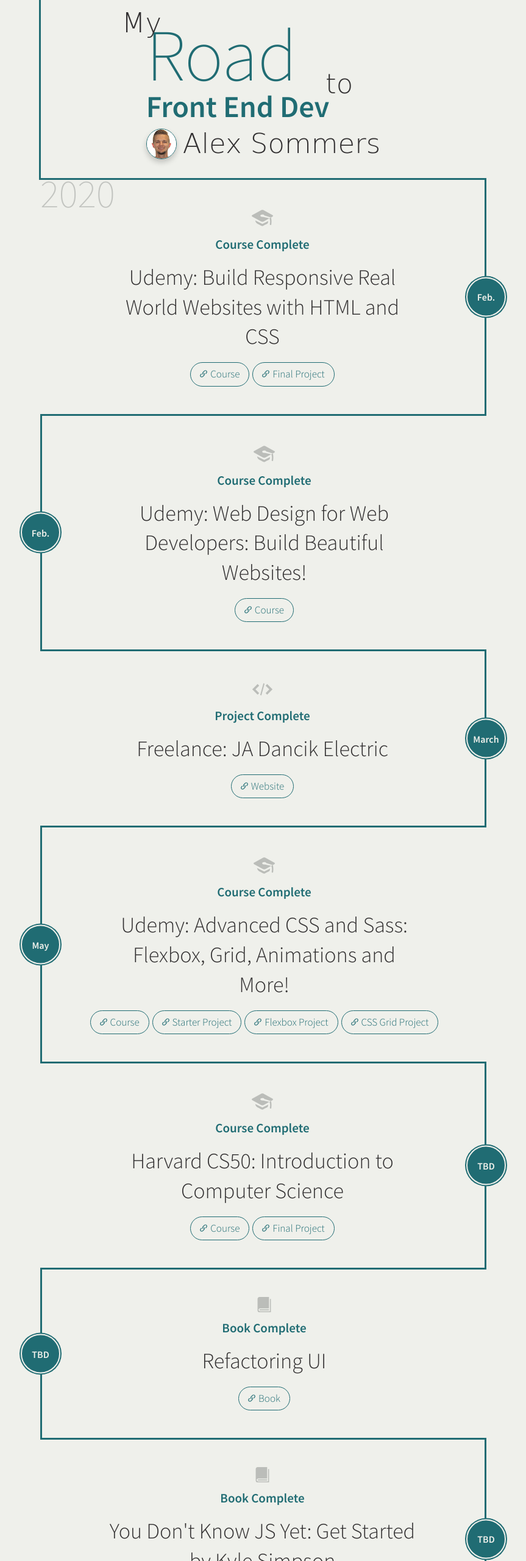
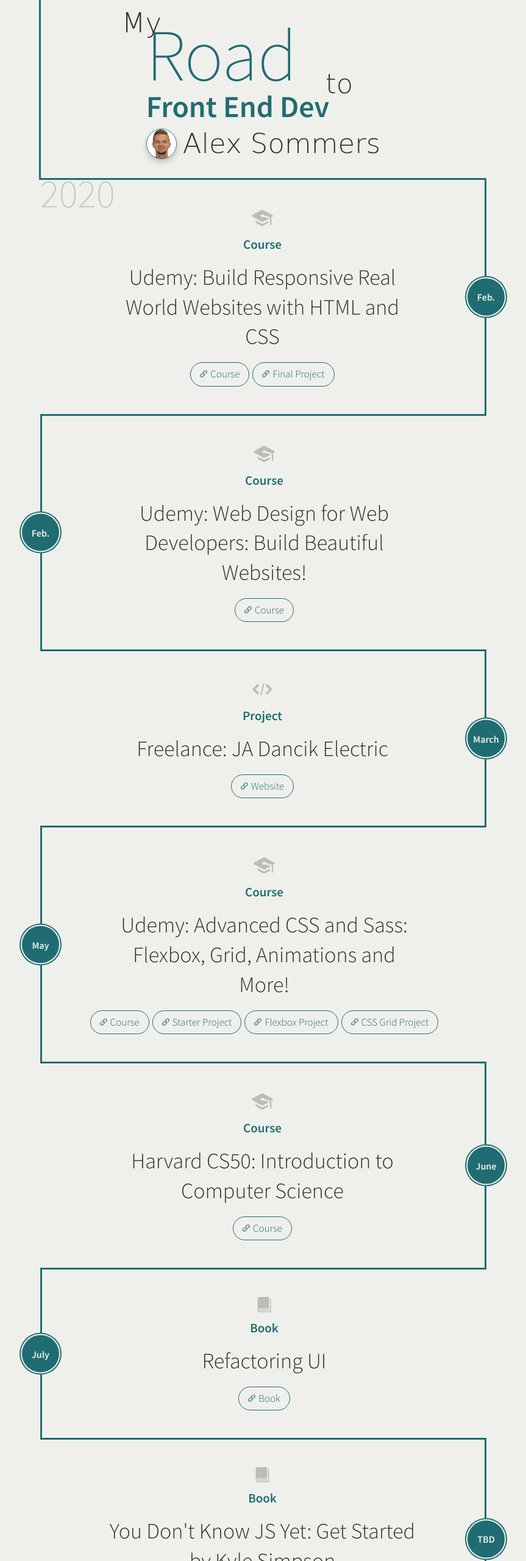
Before and after one commit to alexsommers7/roadmap, a website: page index.html in a window 1280 px wide. Shown: the top 2560 px of the page at 61% size, without its empty margins (208-1071 px from the left). Drawn offline with Linux system fonts and the light colour scheme; a web font is replaced by a local one.

Commit message:
Roadmap Additions
Adding CS50 and Refactoring UI

```diff
--- a/index.html
+++ b/index.html
@@ -27,7 +27,7 @@
                     <svg class="milestone__type">
                         <use xlink:href="Icons/sprite.svg#icon-graduation-cap"></use>
                     </svg>
-                    <h3 class="milestone__subtitle">Course Complete</h3>
+                    <h3 class="milestone__subtitle">Course</h3>
                     <h1 class="milestone__title">Udemy: Build Responsive Real World Websites with HTML and CSS</h1>
                     <div class="milestone__icons show-lg-down">
                         <svg><use xlink:href="Icons/sprite.svg#icon-html5"></use></svg>
@@ -57,7 +57,7 @@
                     <svg class="milestone__type">
                         <use xlink:href="Icons/sprite.svg#icon-graduation-cap"></use>
                     </svg>
-                    <h3 class="milestone__subtitle">Course Complete</h3>
+                    <h3 class="milestone__subtitle">Course</h3>
                     <h1 class="milestone__title">Udemy: Web Design for Web Developers: Build Beautiful Websites!</h1>
                     <div class="milestone__buttons">
                         <a class="btn" href="https://www.udemy.com/course/web-design-secrets/" target="_blank">
@@ -75,7 +75,7 @@
                     <svg class="milestone__type">
                         <use xlink:href="Icons/sprite.svg#icon-embed2"></use>
                     </svg>
-                    <h3 class="milestone__subtitle">Project Complete</h3>
+                    <h3 class="milestone__subtitle">Project</h3>
                     <h1 class="milestone__title">Freelance: JA Dancik Electric</h1>
                     <div class="milestone__icons show-lg-down">
                         <svg><use xlink:href="Icons/sprite.svg#icon-html5"></use></svg>
@@ -107,7 +107,7 @@
                     <svg class="milestone__type">
                         <use xlink:href="Icons/sprite.svg#icon-graduation-cap"></use>
                     </svg>
-                    <h3 class="milestone__subtitle">Course Complete</h3>
+                    <h3 class="milestone__subtitle">Course</h3>
                     <h1 class="milestone__title">Udemy: Advanced CSS and Sass: Flexbox, Grid, Animations and More!</h1>
                     <div class="milestone__icons show-lg-down">
                         <svg><use xlink:href="Icons/sprite.svg#icon-html5"></use></svg>
@@ -143,11 +143,11 @@
                     </div>
                 </div>
                 <div class="milestone">
-                    <p class="milestone__date">TBD</p>
+                    <p class="milestone__date">June</p>
                     <svg class="milestone__type">
                         <use xlink:href="Icons/sprite.svg#icon-graduation-cap"></use>
                     </svg>
-                    <h3 class="milestone__subtitle">Course Complete</h3>
+                    <h3 class="milestone__subtitle">Course</h3>
                     <h1 class="milestone__title">Harvard CS50: Introduction to Computer Science</h1>
                     <div class="milestone__icons show-lg-down">
                         <svg><use xlink:href="Icons/sprite.svg#icon-c"></use></svg>
@@ -159,14 +159,10 @@
                             <svg><use xlink:href="Icons/sprite.svg#icon-link"></use></svg>
                             Course
                         </a>
-                        <a class="btn" href="#" target="_blank">
-                            <svg><use xlink:href="Icons/sprite.svg#icon-link"></use></svg>
-                            Final Project
-                        </a>
                     </div>
                     <div class="milestone__details">
-                        <h2>DETAILS HEADING</h2>
-                        <p>Lorem ipsum dolor sit amet, consectetuer adipiscing elit. Aenean commodo ligula eget dolor. Aenean massa. Cum sociis natoque penatibus et magnis dis parturient montes, nascetur ridiculus mus.</p>
+                        <h2>A True Intro to Programming</h2>
+                        <p>As someone with no prior programming experience going in, I found this course to be rigorous yet rewarding. It is time-consuming and I, for one, did not finish completely and instead moved onto FreeCodeCamp once I was at a point where I felt comfortable with the core concepts. The course teaches mostly C, with some Python and SQL sprinkled in. Very entertaining lectures and challenging problem sets, straight out of the gate. A good starting point for beginners, but be patient with this one!</p>
                         <div class="milestone__icons">
                             <svg><use xlink:href="Icons/sprite.svg#icon-c"></use></svg>
                             <svg><use xlink:href="Icons/sprite.svg#icon-python"></use></svg>
@@ -175,11 +171,11 @@
                     </div>
                 </div>
                 <div class="milestone">
-                    <p class="milestone__date">TBD</p>
+                    <p class="milestone__date">July</p>
                     <svg class="milestone__type milestone__type--large">
                         <use xlink:href="Icons/sprite.svg#icon-book"></use>
                     </svg>
-                    <h3 class="milestone__subtitle">Book Complete</h3>
+                    <h3 class="milestone__subtitle">Book</h3>
                     <h1 class="milestone__title">Refactoring UI</h1>
                     <div class="milestone__buttons">
                         <a class="btn" href="https://refactoringui.com/book/" target="_blank">
@@ -188,8 +184,8 @@
                         </a>
                     </div>
                     <div class="milestone__details">
-                        <h2>DETAILS HEADING</h2>
-                        <p>Lorem ipsum dolor sit amet, consectetuer adipiscing elit. Aenean commodo ligula eget dolor. Aenean massa. Cum sociis natoque penatibus et magnis dis parturient montes, nascetur ridiculus mus.</p>
+                        <h2>Web Design Made Practical</h2>
+                        <p>A web developer's design bible, if you will. In ~200 pages, this e-book teaches you web design in a practical way. It touches on concepts you may not have thought of, like creating depth, designing systematially, and so much more. Highly recommend for anyone looking to up their web-design game!</p>
                     </div>
                 </div>
                 <div class="milestone">
@@ -197,7 +193,7 @@
                     <svg class="milestone__type milestone__type--large">
                         <use xlink:href="Icons/sprite.svg#icon-book"></use>
                     </svg>
-                    <h3 class="milestone__subtitle">Book Complete</h3>
+                    <h3 class="milestone__subtitle">Book</h3>
                     <h1 class="milestone__title">You Don't Know JS Yet: Get Started by Kyle Simpson</h1>
                     <div class="milestone__buttons">
                         <a class="btn" href="https://www.amazon.com/You-Dont-Know-JS-Yet-ebook/dp/B084BNMN7T" target="_blank">
--- a/sass/main.scss
+++ b/sass/main.scss
@@ -345,12 +345,11 @@
     &__details {
         background-color: #fff;
         position: absolute;
-        padding: 1rem;
+        padding: 2rem;
         width: 85%;
         height: 80%;
         border-top: 4px solid $color-primary-light;
         box-shadow: 0 1rem 2rem rgba(0,0,0, .05);
-        text-align: center;
         opacity: 0;
         transition: all .5s ease-in-out;
         display: flex;
```
Also changed, not shown: css/style.comp.css, css/style.concat.css, css/style.css, css/style.prefix.css, 1 other file.
